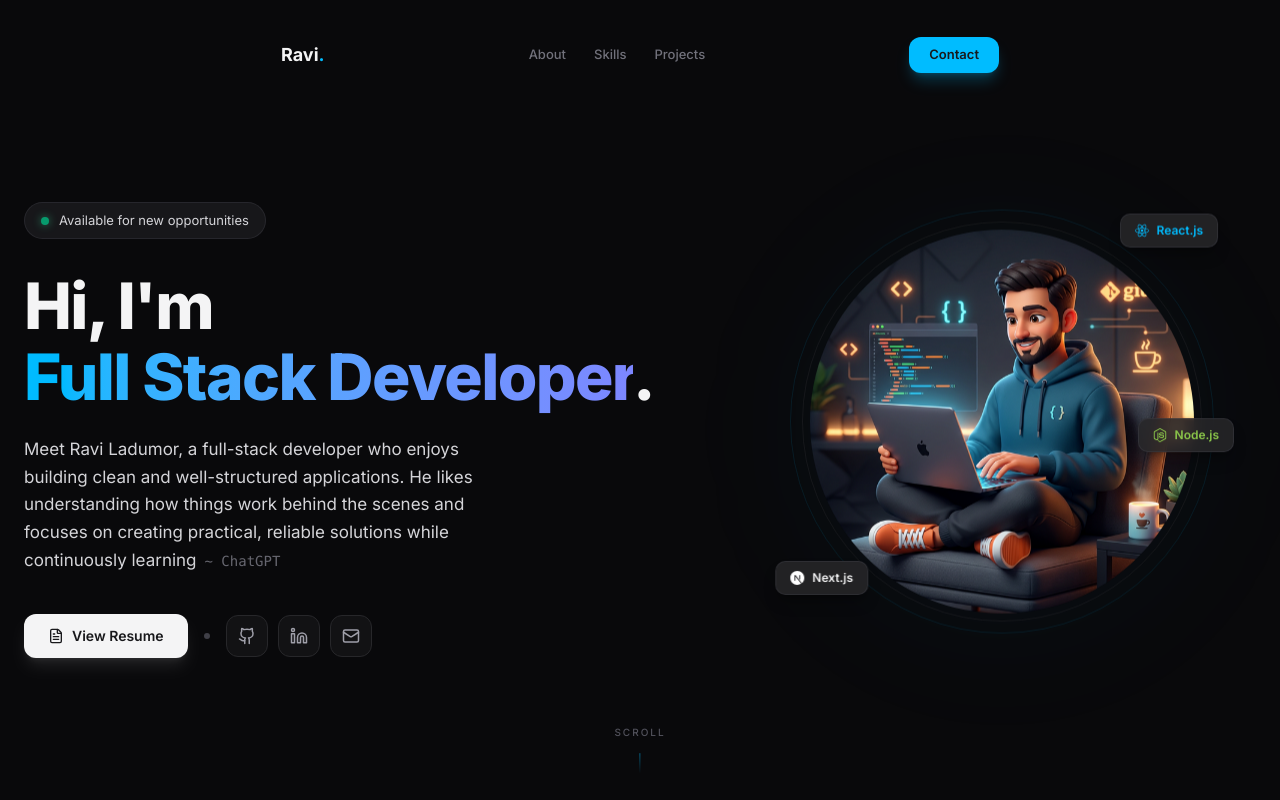
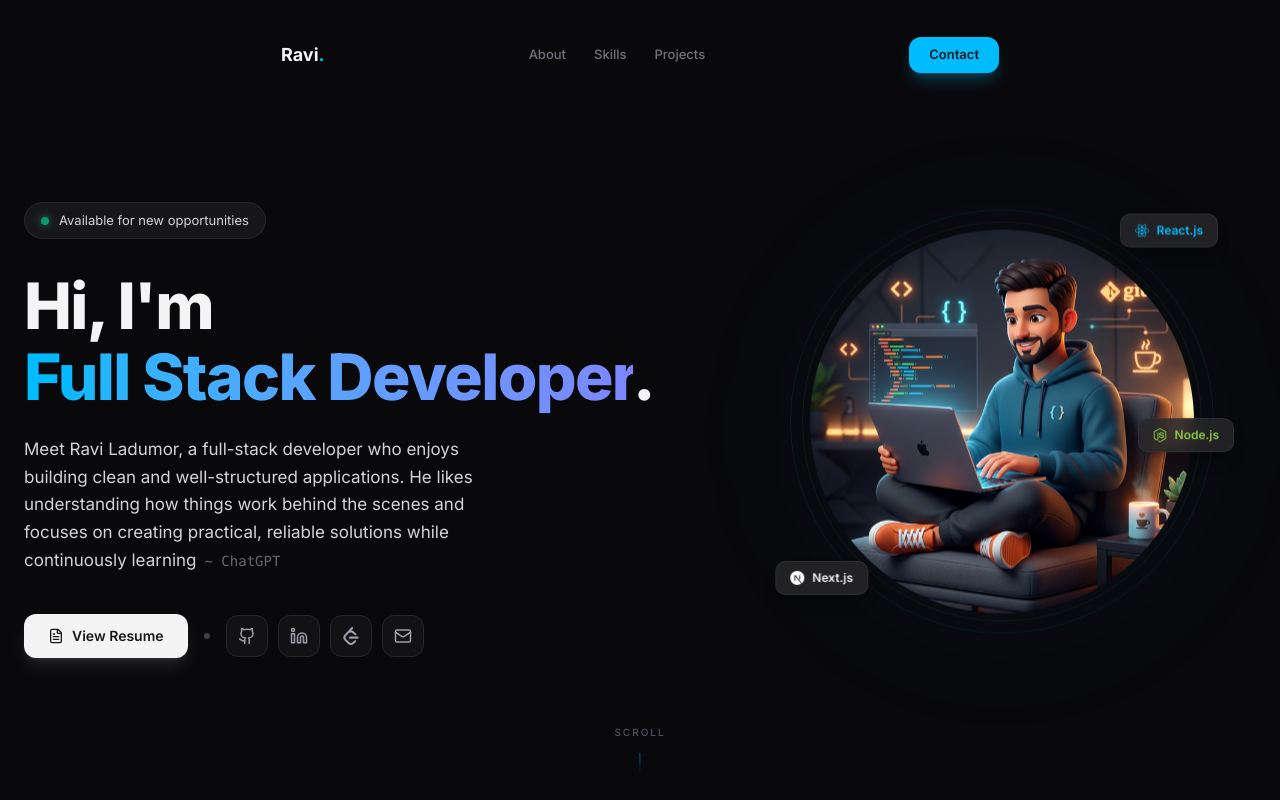
Before and after one commit to mr-ravi-ladumor/my-portfolio, a Next.js app: page / in a window 1280 px wide. Shown: the top 800 px of the page. Built offline with nearby package versions, Linux system fonts and the light colour scheme.

Commit message:
links added

```diff
--- a/app/page.tsx
+++ b/app/page.tsx
@@ -4,7 +4,7 @@ import About from "@/components/About";
 import { motion } from "framer-motion";
 import { Github, Linkedin, Mail, FileText } from "lucide-react";
 import Image from "next/image";
-import { SiReact, SiNextdotjs, SiNodedotjs } from "react-icons/si";
+import { SiReact, SiNextdotjs, SiNodedotjs, SiLeetcode } from "react-icons/si";
 import Skills from "@/components/Skills";
 import Projects from "@/components/Projects";
 import Contact from "@/components/Contact";
@@ -88,7 +88,7 @@ export default function Home() {
               className="flex flex-wrap items-center gap-4"
             >
               <a
-                href="/resume.pdf"
+                href="https://drive.google.com/file/d/1PBC1JvdcY0yGTYd6P3HWHSWztu09zwFt/view"
                 target="_blank"
                 rel="noreferrer"
                 className="flex items-center gap-2 px-6 py-3 text-sm font-semibold rounded-xl bg-zinc-100 text-zinc-900 hover:bg-white hover:scale-[1.03] active:scale-[0.97] transition-all shadow-lg shadow-white/10"
@@ -101,9 +101,10 @@ export default function Home() {
 
               <div className="flex items-center gap-2.5">
                 {[
-                  { icon: Github, href: "https://github.com", label: "GitHub" },
-                  { icon: Linkedin, href: "https://linkedin.com", label: "LinkedIn" },
-                  { icon: Mail, href: "#contact", label: "Email" },
+                  { icon: Github, href: "https://github.com/mr-ravi-ladumor", label: "GitHub" },
+                  { icon: Linkedin, href: "https://www.linkedin.com/in/ravi-ladumor/", label: "LinkedIn" },
+                  { icon: SiLeetcode, href: "https://leetcode.com/u/ravi_ladumor1/", label: "LeetCode" },
+                  { icon: Mail, href: "mailto:raviladumor1@gmail.com", label: "Email" },
                 ].map(({ icon: Icon, href, label }) => (
                   <a
                     key={label}
--- a/components/Contact.tsx
+++ b/components/Contact.tsx
@@ -122,8 +122,8 @@ const Contact = () => {
                             {
                                 icon: Mail,
                                 label: "Email",
-                                value: "ravi@example.com",
-                                href: "mailto:ravi@example.com",
+                                value: "raviladumor1@gmail.com",
+                                href: "mailto:raviladumor1@gmail.com",
                             },
                             {
                                 icon: MapPin,
@@ -170,9 +170,9 @@ const Contact = () => {
                             </p>
                             <div className="flex gap-3">
                                 {[
-                                    { name: "GitHub", url: "#" },
-                                    { name: "LinkedIn", url: "#" },
-                                    { name: "Twitter", url: "#" },
+                                    { name: "GitHub", url: "https://github.com/mr-ravi-ladumor" },
+                                    { name: "LinkedIn", url: "https://www.linkedin.com/in/ravi-ladumor/" },
+                                    { name: "Discord", url: "https://discord.com/users/1094303262775201883" },
                                 ].map(({ name, url }) => (
                                     <a
                                         key={name}
```
